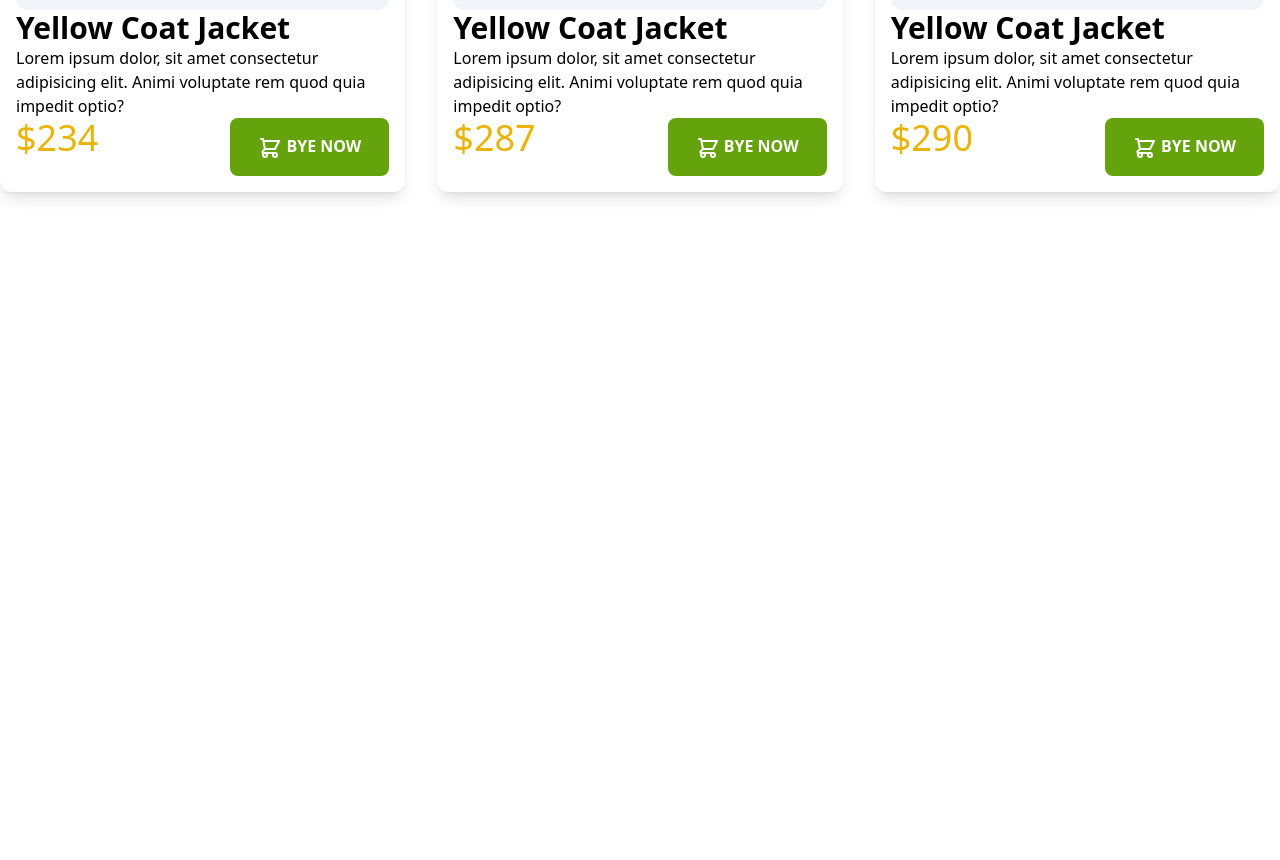
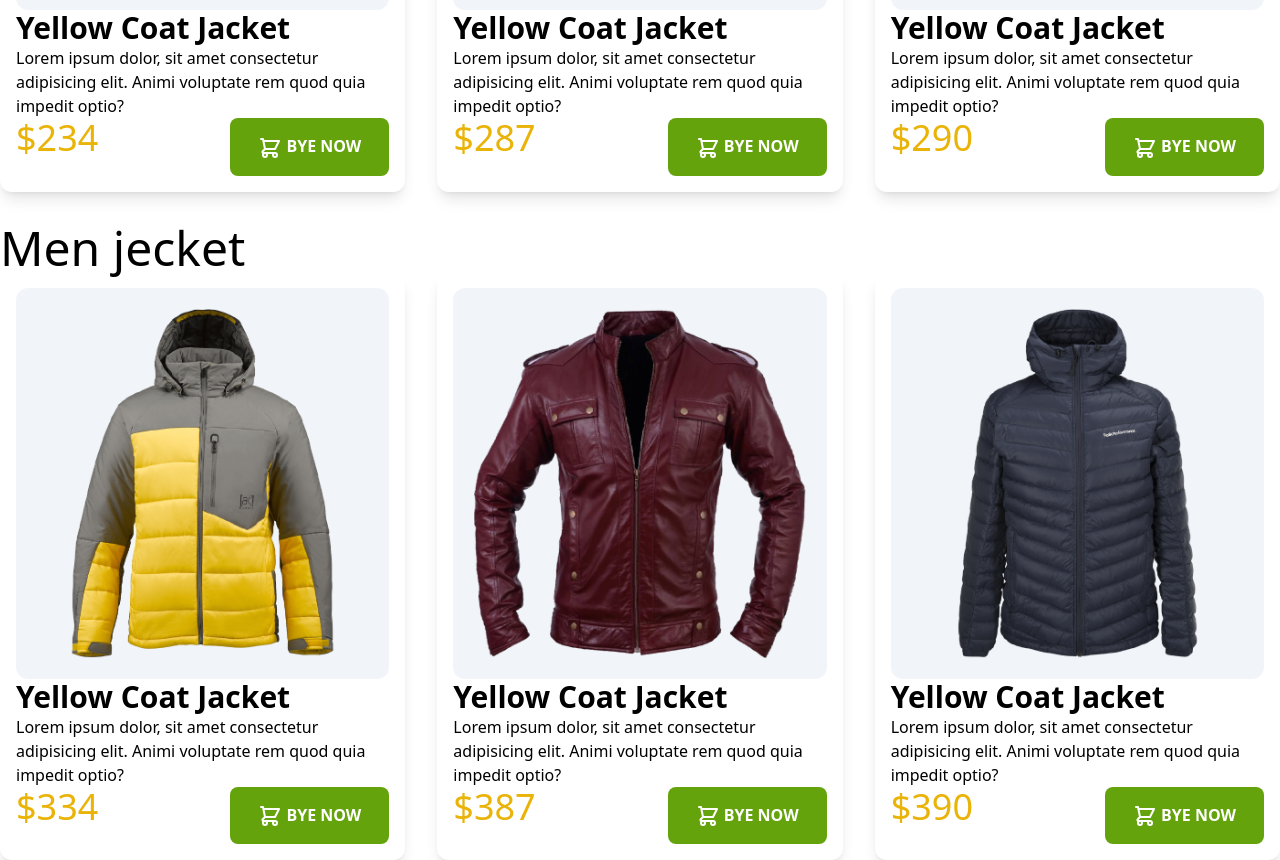
Before and after one commit to Flocky05/penguin-fashion-with--tailwind, a plain HTML site: page index.html in a window 1280 px wide. Shown: the part 1165-2025 px from the top of the page. Before the commit the page ends 1389 px from the top, so only its background shows below. Drawn offline with nearby package versions, Linux system fonts and the light colour scheme.

Commit message:
added man jecket

```diff
--- a/index.html
+++ b/index.html
@@ -103,9 +103,68 @@
                 </div>
             </div>
 
+
         </section>
 
         <!-- women jecket end -->
+        <!-- men jecket start  -->
+        <section>
+            <h2 class="text-5xl">Men jecket</h2>
+            <div class="grid md:grid-cols-2 lg:grid-cols-3 gap-8">
+                <!-- jecket-1  -->
+                <div class="p-4 shadow-lg rounded-xl">
+                   <div class="p-5 bg-slate-100 rounded-xl">
+                    <img src="images/jacket-4.png" alt="">
+                   </div>
+                    <h3 class="text-3xl font-semibold">Yellow Coat Jacket </h3>
+                    <p>Lorem ipsum dolor, sit amet consectetur adipisicing elit. Animi voluptate rem quod quia impedit optio?</p>
+                   <div class="flex justify-between">
+                    <h2 class="text-4xl text-yellow-500">$334</h2>
+                    <button class="uppercase rounded-lg  bg-lime-600 text-white font-semibold py-4 px-7">
+                        <svg xmlns="http://www.w3.org/2000/svg" class="h-6 w-6 inline" fill="none" viewBox="0 0 24 24" stroke="currentColor" stroke-width="2">
+                            <path stroke-linecap="round" stroke-linejoin="round" d="M3 3h2l.4 2M7 13h10l4-8H5.4M7 13L5.4 5M7 13l-2.293 2.293c-.63.63-.184 1.707.707 1.707H17m0 0a2 2 0 100 4 2 2 0 000-4zm-8 2a2 2 0 11-4 0 2 2 0 014 0z" />
+                          </svg>
+                        Bye now</button>
+
+                   </div>
+                </div>
+                <!-- jecket-2 -->
+                <div class="p-4 shadow-lg rounded-xl">
+                   <div class="p-5 bg-slate-100 rounded-xl">
+                    <img src="images/jacket-5.png" alt="">
+                   </div>
+                    <h3 class="text-3xl font-semibold">Yellow Coat Jacket </h3>
+                    <p>Lorem ipsum dolor, sit amet consectetur adipisicing elit. Animi voluptate rem quod quia impedit optio?</p>
+                   <div class="flex justify-between">
+                    <h2 class="text-4xl text-yellow-500">$387</h2>
+                    <button class="uppercase rounded-lg  bg-lime-600 text-white font-semibold py-4 px-7">
+                        <svg xmlns="http://www.w3.org/2000/svg" class="h-6 w-6 inline" fill="none" viewBox="0 0 24 24" stroke="currentColor" stroke-width="2">
+                            <path stroke-linecap="round" stroke-linejoin="round" d="M3 3h2l.4 2M7 13h10l4-8H5.4M7 13L5.4 5M7 13l-2.293 2.293c-.63.63-.184 1.707.707 1.707H17m0 0a2 2 0 100 4 2 2 0 000-4zm-8 2a2 2 0 11-4 0 2 2 0 014 0z" />
+                          </svg>
+                        Bye now</button>
+
+                   </div>
+                </div>
+                <!-- jecket-3  -->
+                <div class="p-4 shadow-lg rounded-xl">
+                   <div class="p-5 bg-slate-100 rounded-xl">
+                    <img src="images/jacket-6.png" alt="">
+                   </div>
+                    <h3 class="text-3xl font-semibold">Yellow Coat Jacket </h3>
+                    <p>Lorem ipsum dolor, sit amet consectetur adipisicing elit. Animi voluptate rem quod quia impedit optio?</p>
+                   <div class="flex justify-between">
+                    <h2 class="text-4xl text-yellow-500">$390</h2>
+                    <button class="uppercase rounded-lg  bg-lime-600 text-white font-semibold py-4 px-7">
+                        <svg xmlns="http://www.w3.org/2000/svg" class="h-6 w-6 inline" fill="none" viewBox="0 0 24 24" stroke="currentColor" stroke-width="2">
+                            <path stroke-linecap="round" stroke-linejoin="round" d="M3 3h2l.4 2M7 13h10l4-8H5.4M7 13L5.4 5M7 13l-2.293 2.293c-.63.63-.184 1.707.707 1.707H17m0 0a2 2 0 100 4 2 2 0 000-4zm-8 2a2 2 0 11-4 0 2 2 0 014 0z" />
+                          </svg>
+                        Bye now</button>
+
+                   </div>
+                </div>
+            </div>
+
+        </section>
      </main>
 </body>
 </html>
```
